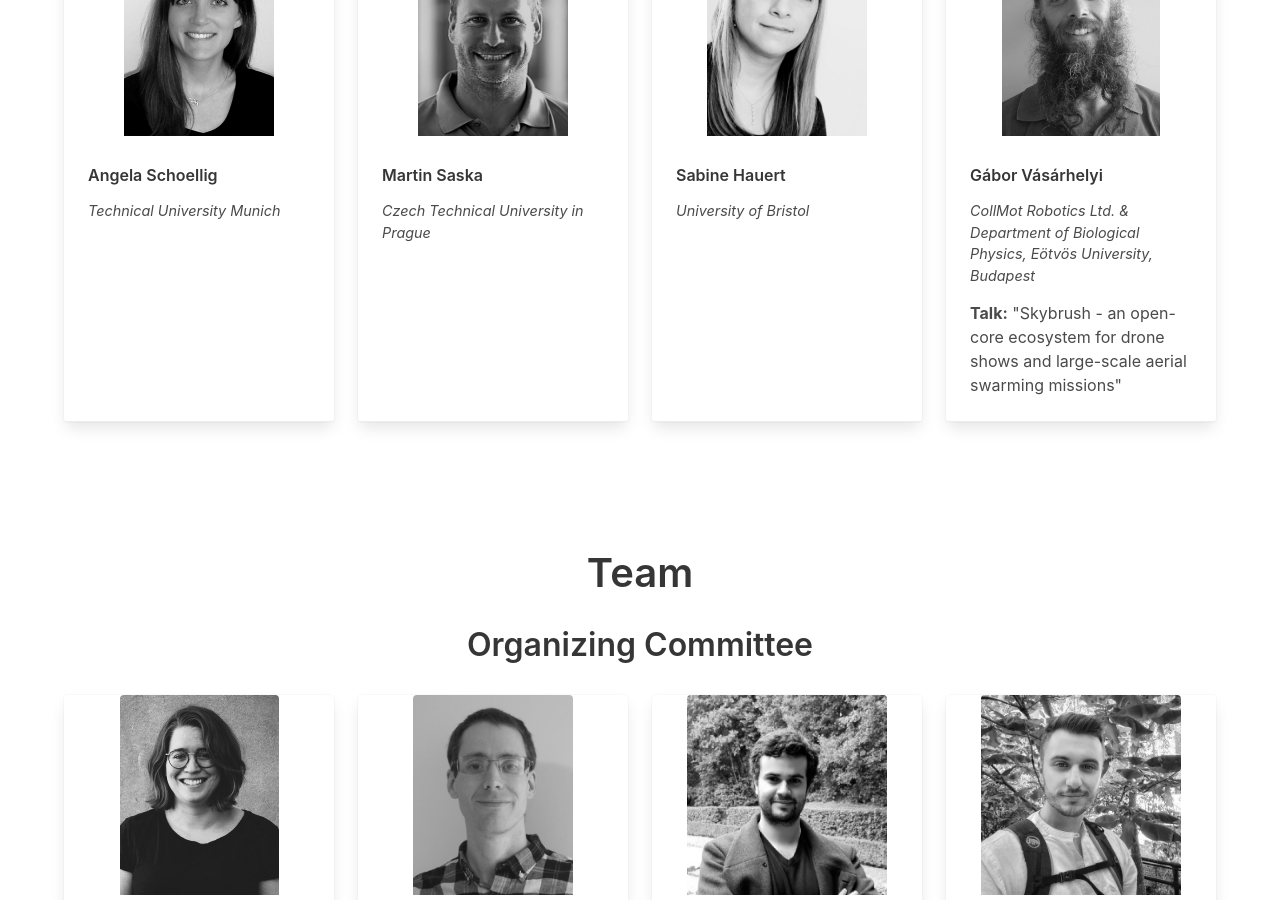
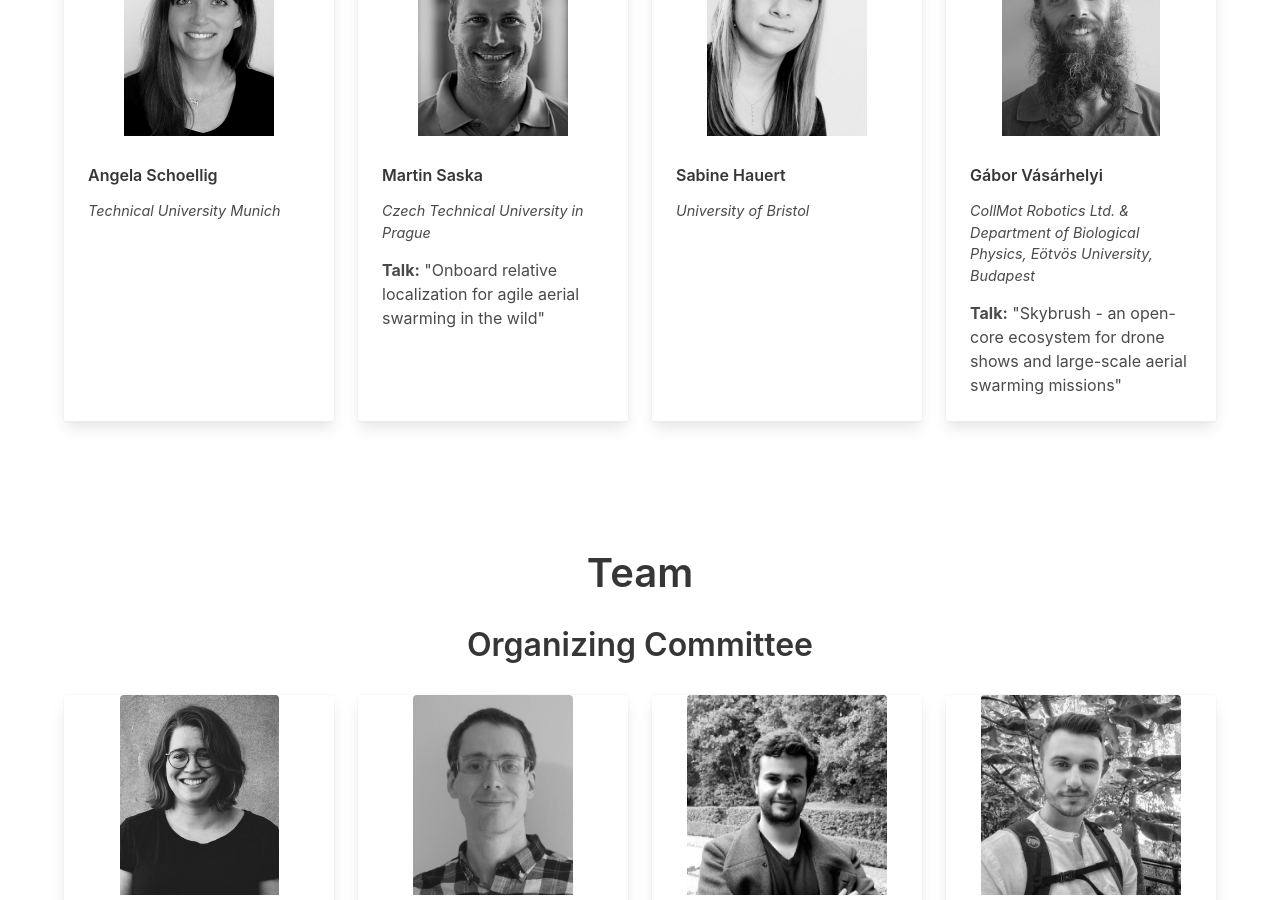
Before and after one commit to IMRCLab/workshop-aerial-swarms-rss2024, a Jekyll site: the page built from index.html, in a window 1280 px wide and 900 px high, scrolled down 1441 px. Built offline with Jekyll 4.4.1, drawn with Linux system fonts in a browser that asks for light colours.

Commit message:
talk title martin

```diff
--- a/_data/speakers.yml
+++ b/_data/speakers.yml
@@ -4,6 +4,7 @@
 - name: Martin Saska
   affiliation: Czech Technical University in Prague
   image: martin_saska.jpg
+  talk: Onboard relative localization for agile aerial swarming in the wild
 - name: Sabine Hauert
   affiliation: University of Bristol
   image: sabine_hauert.jpg
```
